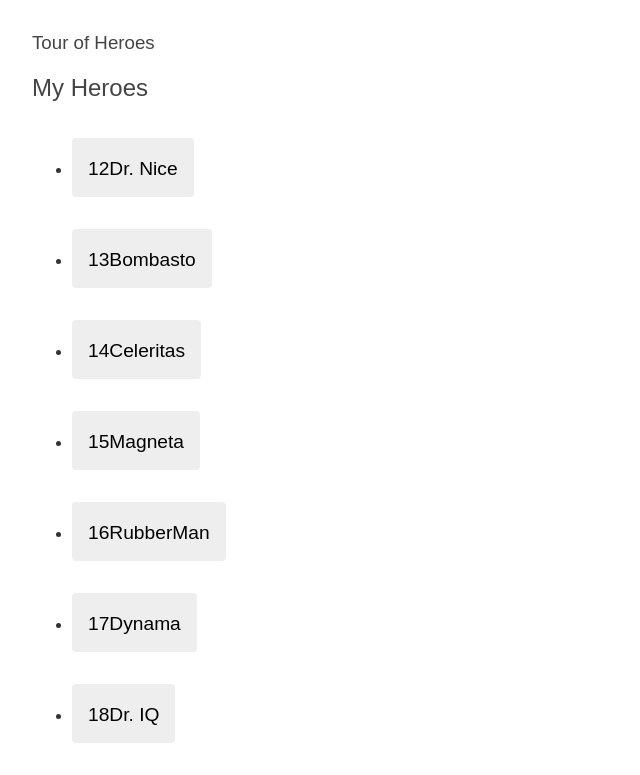
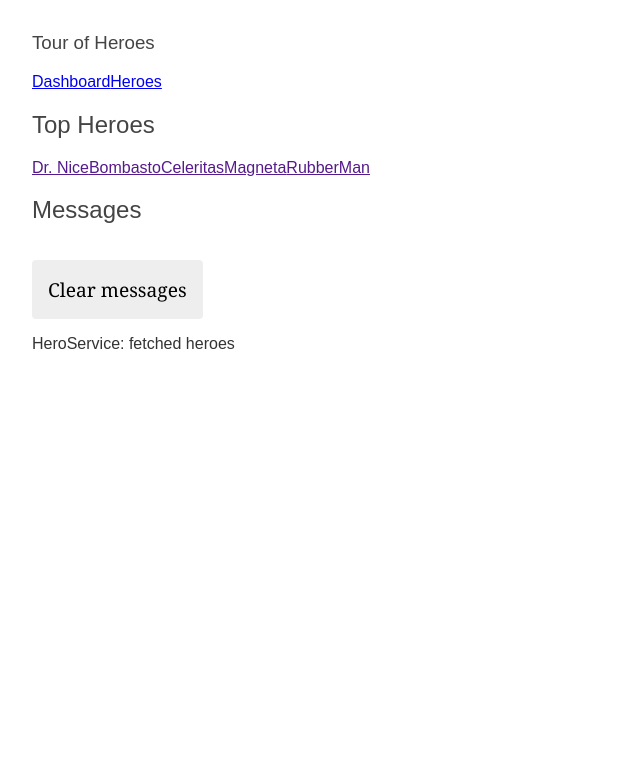
Before and after one commit to rwero/tour-of-heroes, an Angular app: page /dashboard in a window 1280 px wide. Before the commit this address led to /. Shown: the top 775 px of the page, without its empty margins (0-640 px from the left). Built offline with nearby package versions, Linux system fonts and the light colour scheme.

Commit message:
added router links

```diff
--- a/src/app/app-routing.module.ts
+++ b/src/app/app-routing.module.ts
@@ -1,7 +1,13 @@
 import { NgModule } from '@angular/core';
 import { RouterModule, Routes } from '@angular/router';
+import { DashboardComponent } from './dashboard/dashboard.component';
+import { HeroesComponent } from './heroes/heroes.component';
 
-const routes: Routes = [];
+const routes: Routes = [
+	{path: "heroes",component:HeroesComponent},
+	{path :"dashboard",component:DashboardComponent},
+	{path:"",redirectTo:"/dashboard",pathMatch:"full"}
+];
 
 @NgModule({
   imports: [RouterModule.forRoot(routes)],
--- a/src/app/app.component.html
+++ b/src/app/app.component.html
@@ -1,5 +1,7 @@
 <h3>{{title}}</h3>
-<app-heroes></app-heroes>
-<app-messages>
-
-</app-messages>
+<nav>
+	<a href="" routerLink="/dashboard">Dashboard</a>
+  <a routerLink="/heroes">Heroes</a>
+</nav>
+<router-outlet></router-outlet>
+<app-messages> </app-messages>
--- a/src/app/app.module.ts
+++ b/src/app/app.module.ts
@@ -6,13 +6,15 @@
 import { HeroesComponent } from './heroes/heroes.component';
 import { HeroDetailComponent } from './hero-detail/hero-detail.component';
 import { MessagesComponent } from './messages/messages.component';
+import { DashboardComponent } from './dashboard/dashboard.component';
 
 @NgModule({
   declarations: [
     AppComponent,
     HeroesComponent,
     HeroDetailComponent,
-    MessagesComponent
+    MessagesComponent,
+    DashboardComponent
   ],
   imports: [
     BrowserModule,
--- /dev/null
+++ b/src/app/dashboard/dashboard.component.html
@@ -0,0 +1,6 @@
+<h2>Top Heroes</h2>
+
+<div class="heroes-menu">
+	<a href="" *ngFor="let hero of heroes">{{hero.name}}</a>
+
+</div>
--- /dev/null
+++ b/src/app/dashboard/dashboard.component.ts
@@ -0,0 +1,21 @@
+import { Component, OnInit } from '@angular/core';
+import { Hero } from '../hero';
+import { HeroService } from '../hero.service';
+@Component({
+  selector: 'app-dashboard',
+  templateUrl: './dashboard.component.html',
+  styleUrls: ['./dashboard.component.css']
+})
+export class DashboardComponent implements OnInit {
+
+  constructor(private heroService : HeroService) { }
+
+  ngOnInit(): void {
+	this.getHeroes();
+  }
+  heroes:Hero[] = [];
+  getHeroes():void{
+	this.heroService.getHeroes().subscribe(heroes => this.heroes = heroes.slice(0,5));
+  }
+
+}
```
Also changed, not shown: src/app/dashboard/dashboard.component.css (added), 1 other file (tests, documents, lock files or other folders).
